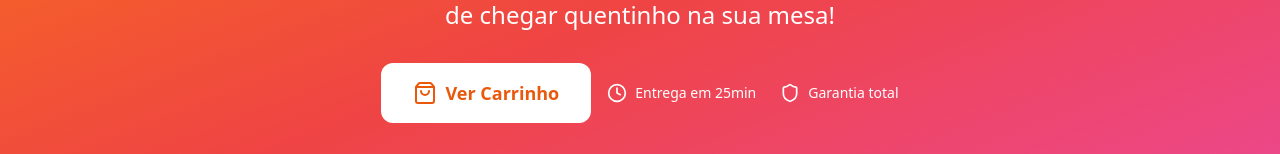
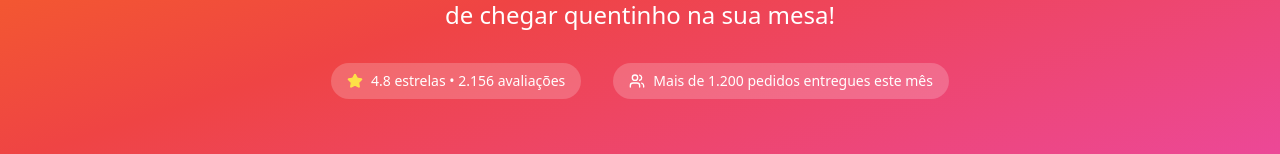
Before and after one commit to Zorintks/Food, a React (Vite) app: page / in a window 1280 px wide. Shown: the part 305-459 px from the top of the page. Built offline with nearby package versions, Linux system fonts and the light colour scheme.

Commit message:
deletebutton

```diff
--- a/src/pages/HomePage.tsx
+++ b/src/pages/HomePage.tsx
@@ -111,37 +111,7 @@ const HomePage: React.FC<HomePageProps> = ({ onAddToCart, onCartClick, cartItems
               Sabor autêntico, preços que cabem no bolso e a garantia de chegar quentinho na sua mesa!
             </motion.p>
 
-            <motion.div
-              initial={{ opacity: 0, y: 30 }}
-              animate={{ opacity: 1, y: 0 }}
-              transition={{ delay: 0.4 }}
-              className="flex flex-col sm:flex-row gap-4 justify-center items-center mb-8"
-            >
-            <button
-              onClick={() => {
-                if (cartItemsCount > 0) {
-                  navigate('/CartPage') // leva para a página CartPage se houver itens
-                } else {
-                  onCartClick() // abre menu lateral se estiver vazio
-                }
-              }}
-              className="bg-white text-orange-600 font-bold py-4 px-8 rounded-xl hover:bg-gray-100 transition-colors flex items-center space-x-2 text-lg"
-            >
-              <ShoppingBag className="w-6 h-6" />
-              <span>Ver Carrinho</span>
-            </button>
 
-              <div className="flex items-center space-x-6 text-sm">
-                <div className="flex items-center">
-                  <Clock className="w-5 h-5 mr-2" />
-                  <span>Entrega em 25min</span>
-                </div>
-                <div className="flex items-center">
-                  <Shield className="w-5 h-5 mr-2" />
-                  <span>Garantia total</span>
-                </div>
-              </div>
-            </motion.div>
 
             {/* Social Proof */}
             <motion.div
```
